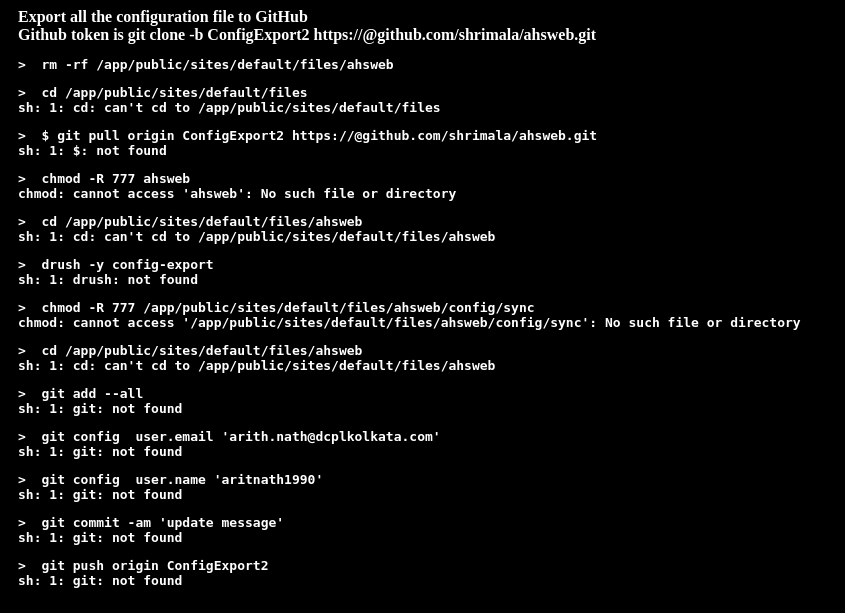
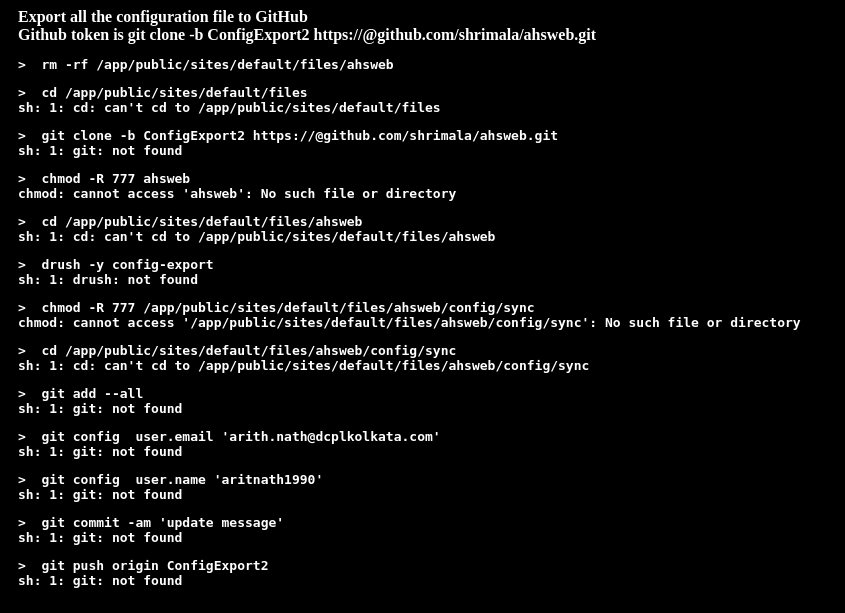
Before and after one commit to shrimala/ahsweb, a PHP site: page /deploy.php in a window 1280 px wide. Shown: the top 613 px of the page, without its empty margins (0-845 px from the left). Run offline with PHP 8.4, Linux system fonts and the light colour scheme; data that the repository does not hold is empty.

Commit message:
Deploy: location change for commit at 9:25 pm on 30 May

```diff
--- a/deploy.php
+++ b/deploy.php
@@ -15,13 +15,13 @@ echo "Github token is " . $GITHUB_TOKEN;
 echo "git clone -b ConfigExport2 https://{$GITHUB_TOKEN}@github.com/shrimala/ahsweb.git";
 runcmd("rm -rf /app/public/sites/default/files/ahsweb");
 runcmd("cd /app/public/sites/default/files");
-//runcmd("git clone -b ConfigExport2 https://{$GITHUB_TOKEN}@github.com/shrimala/ahsweb.git");
-runcmd("$ git pull origin ConfigExport2 https://{$GITHUB_TOKEN}@github.com/shrimala/ahsweb.git");
+runcmd("git clone -b ConfigExport2 https://{$GITHUB_TOKEN}@github.com/shrimala/ahsweb.git");
+//runcmd("$ git pull origin ConfigExport2 https://{$GITHUB_TOKEN}@github.com/shrimala/ahsweb.git");
 runcmd("chmod -R 777 ahsweb");
 runcmd("cd /app/public/sites/default/files/ahsweb");
 runcmd("drush -y config-export");
 runcmd("chmod -R 777 /app/public/sites/default/files/ahsweb/config/sync");
-runcmd("cd /app/public/sites/default/files/ahsweb");
+runcmd("cd /app/public/sites/default/files/ahsweb/config/sync");
 runcmd("git add --all");
 runcmd("git config  user.email 'arith.nath@dcplkolkata.com'");
 runcmd("git config  user.name 'aritnath1990'");
```
